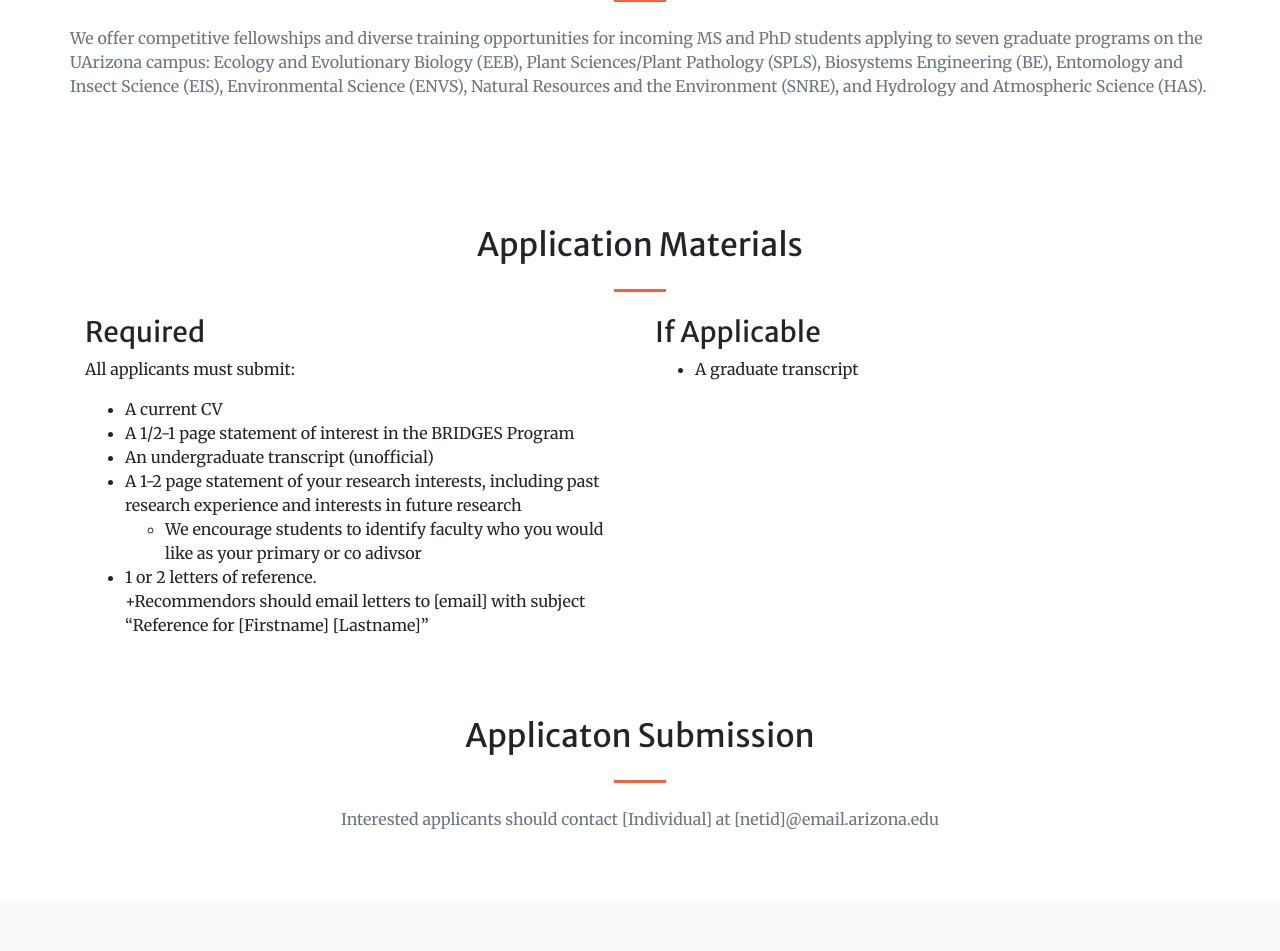
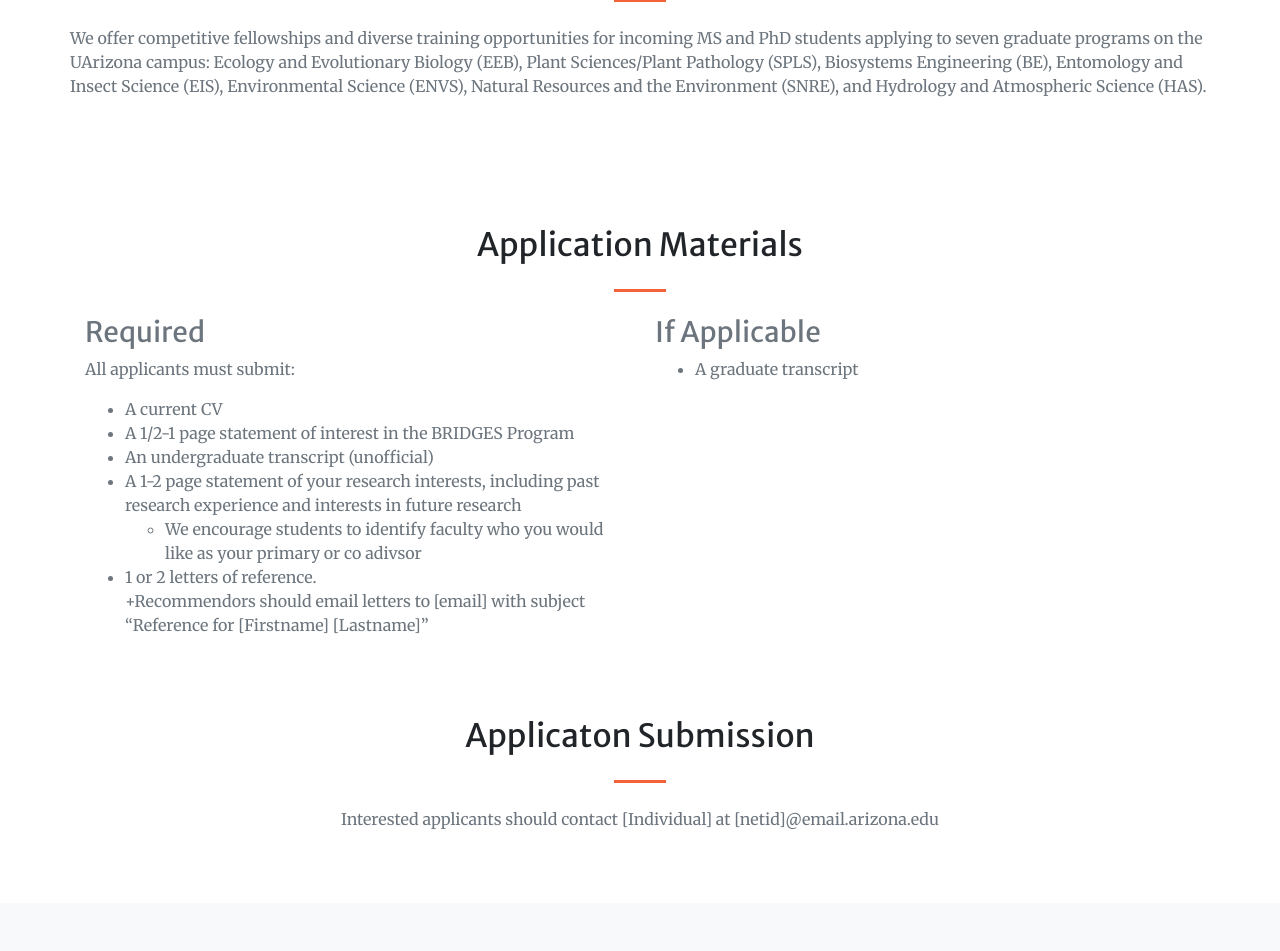
Before and after one commit to ecosystem-genomics/ecosystem-genomics.github.io, a Jekyll site: the page built from how-to-apply.md, in a window 1280 px wide and 1353 px high. Shown: the part 335-1286 px from the top of the window. Built offline with Jekyll 4.4.1, drawn with Linux system fonts in a browser that asks for light colours; nearby versions of some CDN libraries.

Commit message:
Update how to apply with more details

```diff
--- a/_includes/columns.html
+++ b/_includes/columns.html
@@ -3,10 +3,10 @@
     <h2 class="text-center mt-0">{{ section.title }}</h2>
     <hr class="divider my-4">
     <div class="row">
-        <div class="col-md-6">
+        <div class="col-md-6 {{ section.text_style | default: "text-muted" }}">
           {{ section.text1 | newline_to_br | markdownify }}
         </div>
-        <div class="col-md-6">
+        <div class="col-md-6 {{ section.text_style | default: "text-muted" }}" >
         {{ section.text2 | newline_to_br | markdownify }}
 
         </div>
```
Also changed, not shown: 1 other file.
